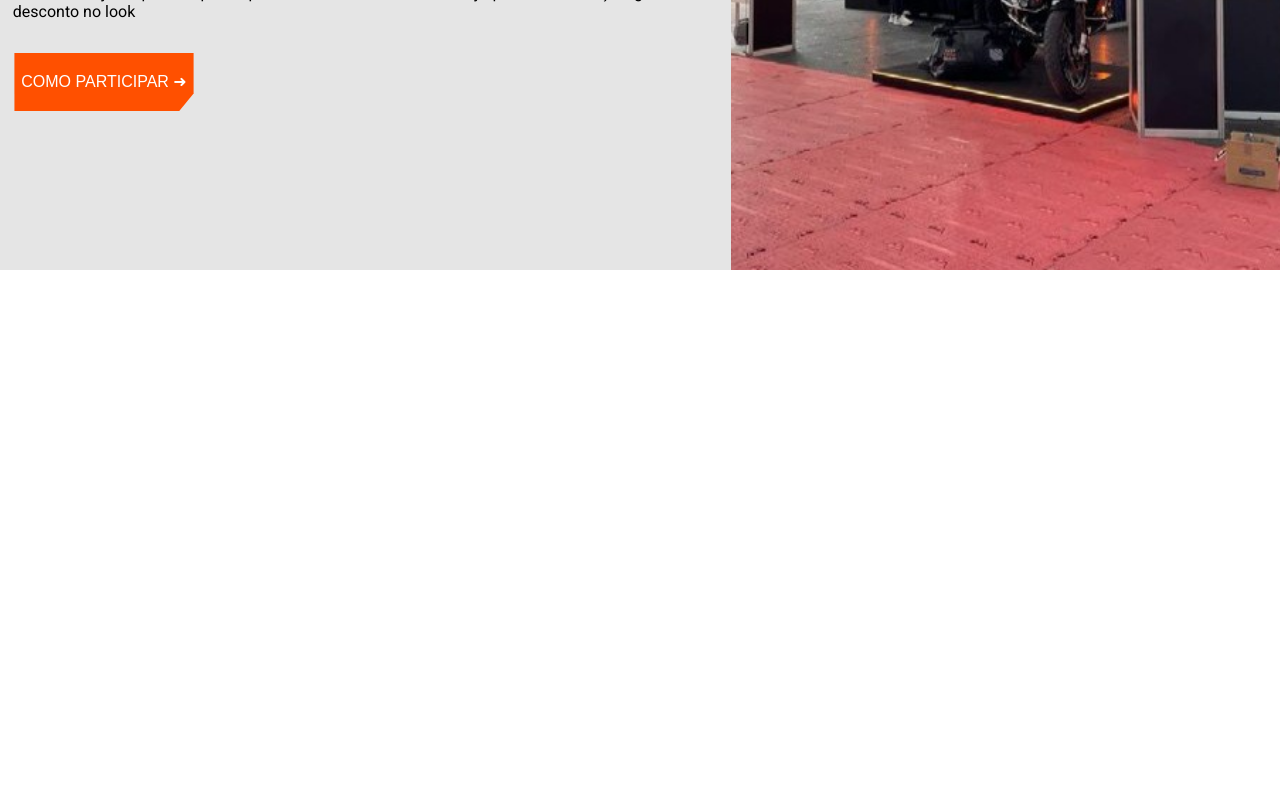
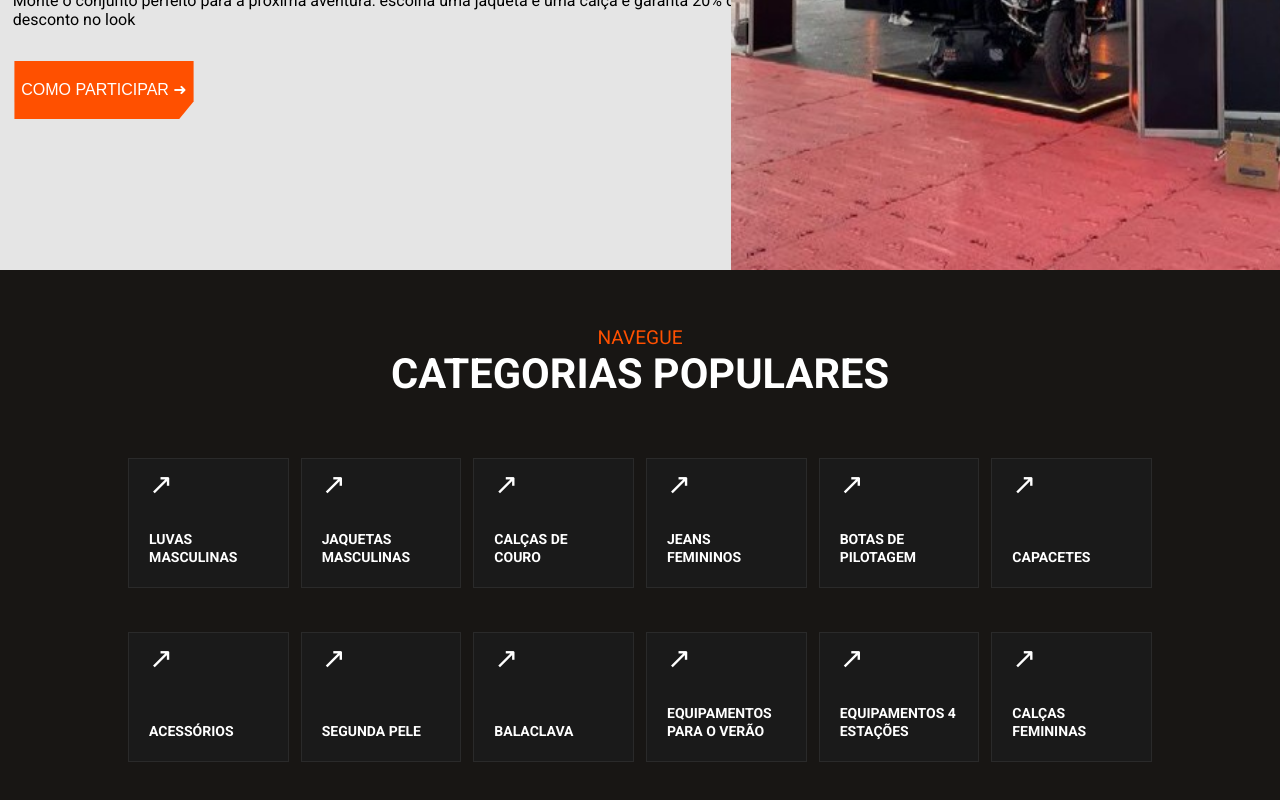
Before and after one commit to GabrielMPinho/x11, a React (Vite) app: page / in a window 1280 px wide. Shown: the part 2308-3108 px from the top of the page. Before the commit the page ends 2578 px from the top, so only its background shows below. Built offline with nearby package versions, Linux system fonts and the light colour scheme.

Commit message:
Categorias

```diff
--- /dev/null
+++ b/components/Categorias.jsx
@@ -0,0 +1,35 @@
+const categorias = [
+  { nome: "Luvas Masculinas", link: "/categoria/luvas-masculinas" },
+  { nome: "Jaquetas Masculinas", link: "/categoria/jaquetas-masculinas" },
+  { nome: "Calças de Couro", link: "/categoria/calcas-couro" },
+  { nome: "Jeans Femininos", link: "/categoria/jeans-femininos" },
+  { nome: "Botas de Pilotagem", link: "/categoria/botas-pilotagem" },
+  { nome: "Capacetes", link: "/categoria/capacetes" },
+  { nome: "Acessórios", link: "/categoria/acessorios" },
+  { nome: "Segunda Pele", link: "/categoria/segunda-pele" },
+  { nome: "Balaclava", link: "/categoria/balaclava" },
+  { nome: "Equipamentos para o Verão", link: "/categoria/verao" },
+  { nome: "Equipamentos 4 Estações", link: "/categoria/4-estacoes" },
+  { nome: "Calças Femininas", link: "/categoria/calcas-femininas" },
+];
+
+export default function Categorias(){
+    return (
+        <section className="categorias">
+            <div className="titulo">
+                <div className="escrito_cat">
+                    <p className="p_laranja">NAVEGUE</p>
+                    <h2>CATEGORIAS POPULARES</h2>
+                </div>
+            </div>
+            <div id="conteiner_categorias">
+              {categorias.map((cat, index) => (
+                <a href={cat.link} className="card_categoria" key={index}>
+                <span className="icone_seta">↗</span>
+                <p>{cat.nome}</p>
+                </a>
+            ))}
+            </div>
+        </section>
+    )
+}
--- a/components/Favoritos.jsx
+++ b/components/Favoritos.jsx
@@ -5,8 +5,8 @@ import conj2 from "../src/assets/images/conjunto2_fav.jpg";
 export default function Favoritos(){
     return (
         <section className="favoritos">
-            <div id="titulo">
-                <div id="escrito_fav">
+            <div className="titulo">
+                <div className="escrito_fav">
                     <p className="p_laranja">SELEÇÃO</p>
                     <h2>FAVORITOS DA COLEÇÃO</h2>
                 </div>
--- a/components/Lancamento.jsx
+++ b/components/Lancamento_desconto.jsx
@@ -2,7 +2,7 @@ import imagem from "../src/assets/images/imagem_lancamento.jpg"
 
 export default function Lancamento(){
     return (
-        <section className="lancamento">
+        <section className="lancamento_desconto">
             <div id="container_escrito">
                 <div id="texto">
                     <p className="p_laranja">LANÇAMENTO ESPECIAL</p>
--- a/src/App.jsx
+++ b/src/App.jsx
@@ -1,7 +1,8 @@
 import Header from "../components/Header";
 import Hero_Home from "../components/Hero_Home";
 import Favoritos from "../components/Favoritos";
-import Lancamento from "../components/Lancamento";
+import Lancamento_desconto from "../components/Lancamento_desconto";
+import Categorias from "../components/Categorias";
 
 export default function App(){
     return (
@@ -10,7 +11,8 @@ export default function App(){
             <main>
                 <Hero_Home />
                 <Favoritos />
-                <Lancamento />
+                <Lancamento_desconto />
+                <Categorias />
             </main>
         </>
     )
--- a/src/index.css
+++ b/src/index.css
@@ -117,7 +117,7 @@ button{
   min-height: 88vh;
   background-color: var(--background_escuro);
 }
-#titulo{
+.titulo{
   /* border: 1px solid blue; */
   display: flex;
   align-items: center;
@@ -125,7 +125,7 @@ button{
   position: relative;
   top: 7vh;
 }
-#escrito_fav{
+.escrito_fav{
   /* border: 1px solid red; */
   display: flex;
   flex-direction: column;
@@ -134,7 +134,7 @@ button{
 
 
 }
-.favoritos > #titulo > #escrito_fav > h2{
+.titulo > .escrito_fav > h2{
   color: #ffffff;
   font-size: 2.6rem;
 }
@@ -190,7 +190,7 @@ button{
 
 /* ==================================================================== */
 /* LANÇAMENTO */
-.lancamento{
+.lancamento_desconto{
   min-height: 88vh;
   height: 88vh;
   background-color: var(--background_claro);
@@ -217,6 +217,7 @@ button{
   width: 96.5vh;
   position: relative;
   left: 1vw;
+  top: 1vh;
 
 }
 #texto .p_laranja{
@@ -252,3 +253,66 @@ button{
 
 /* FIM LANÇAMENTO */
 /* ==================================================================== */
+
+/* ==================================================================== */
+/* CATEGORIAS */
+
+.categorias{
+  background-color: var(--background_escuro);
+  min-height: 75vh;
+  display: flex;
+  flex-direction: column;
+  align-items: center;
+}
+.escrito_cat{
+  /* border: 1px solid red; */
+  display: flex;
+  flex-direction: column;
+  justify-content: center;
+  align-items: center;
+}
+.titulo > .escrito_cat > h2{
+  color: #ffffff;
+  font-size: 2.6rem;
+}
+#conteiner_categorias{
+  /* border: 1px solid white; */
+  width: 85vw;
+  height: 50vh;
+  position: relative;
+  top: 10.4vh;
+  display: grid;
+  grid-template-columns: repeat(6, 1fr);
+  gap: 12px;
+  padding: 32px;
+}
+.card_categoria {
+  background-color: #1a1a1a;
+  border: 1px solid #2a2a2a;
+  padding: 20px;
+  display: flex;
+  flex-direction: column;
+  justify-content: space-between;
+  height: 130px;
+  text-decoration: none;
+  color: #fff;
+}
+
+.icone_seta {
+  color: var(--branco);
+  font-size: 1.8rem;
+  position: relative;
+  bottom: 1.5vh;
+}
+
+.card_categoria p {
+  font-weight: 700;
+  font-size: 14px;
+  text-transform: uppercase;
+  line-height: 1.3;
+}
+
+
+
+/* FIM CATEGORIAS */
+/* ==================================================================== */
```
